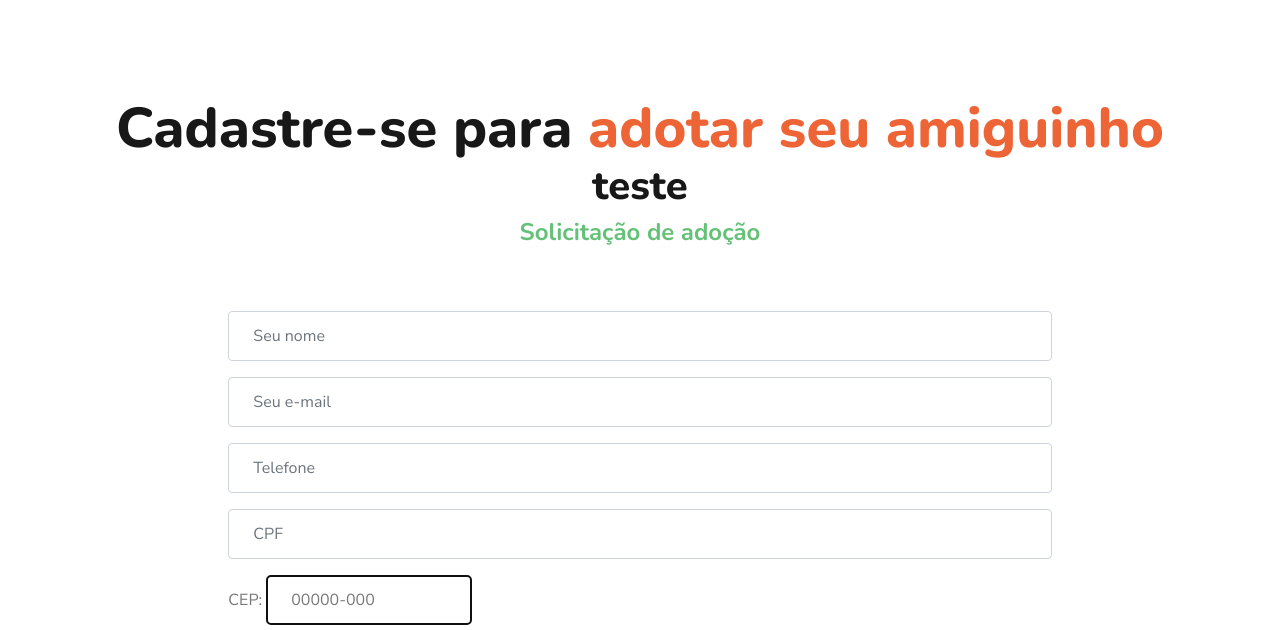
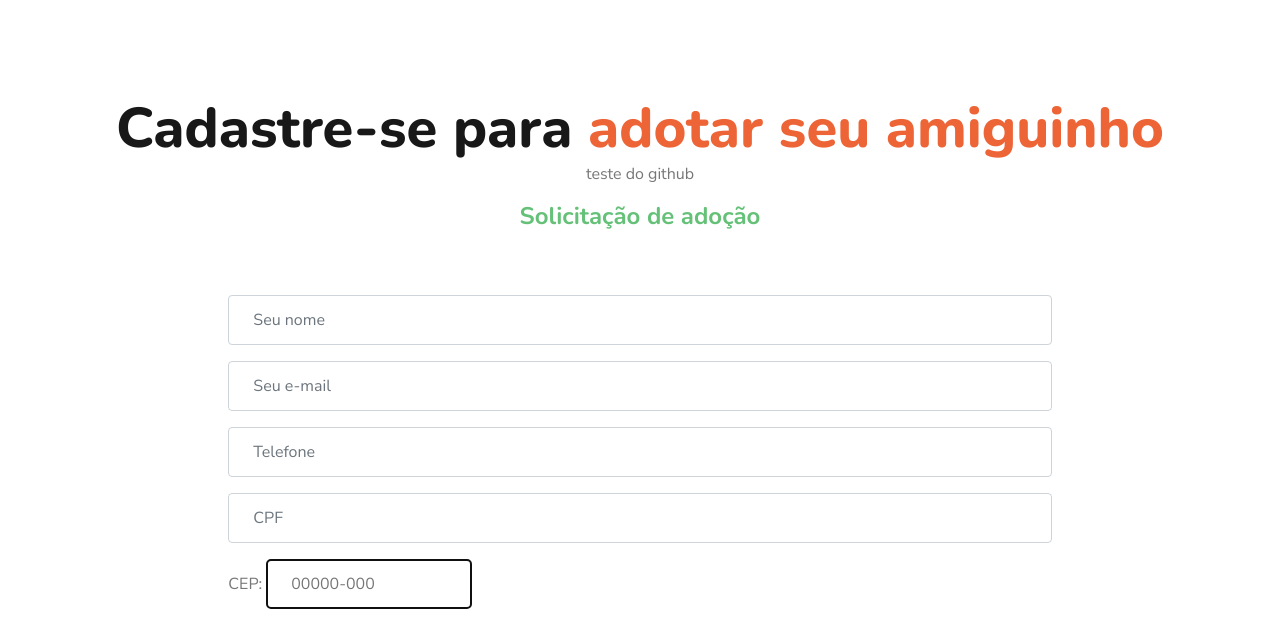
Before and after one commit to Murilo0300/projeto_adocao, a plain HTML site: page cadastro_adotante.html in a window 1280 px wide. Shown: the part 103-733 px from the top of the page. Drawn offline with nearby package versions, Linux system fonts and the light colour scheme.

Commit message:
teste do github

```diff
--- a/cadastro_adotante.html
+++ b/cadastro_adotante.html
@@ -57,7 +57,7 @@
         <div class="d-flex flex-column text-center mb-5 pt-5">
 
             <h1 class="display-4 m-0">Cadastre-se para <span class="text-primary"> adotar seu amiguinho</span></h1>
-            <h1>teste</h1>
+            <p>teste do github</p>
             <h4 class="text-secondary mb-3">Solicitação de adoção</h4>
         </div>
         <div class="row justify-content-center">
```
